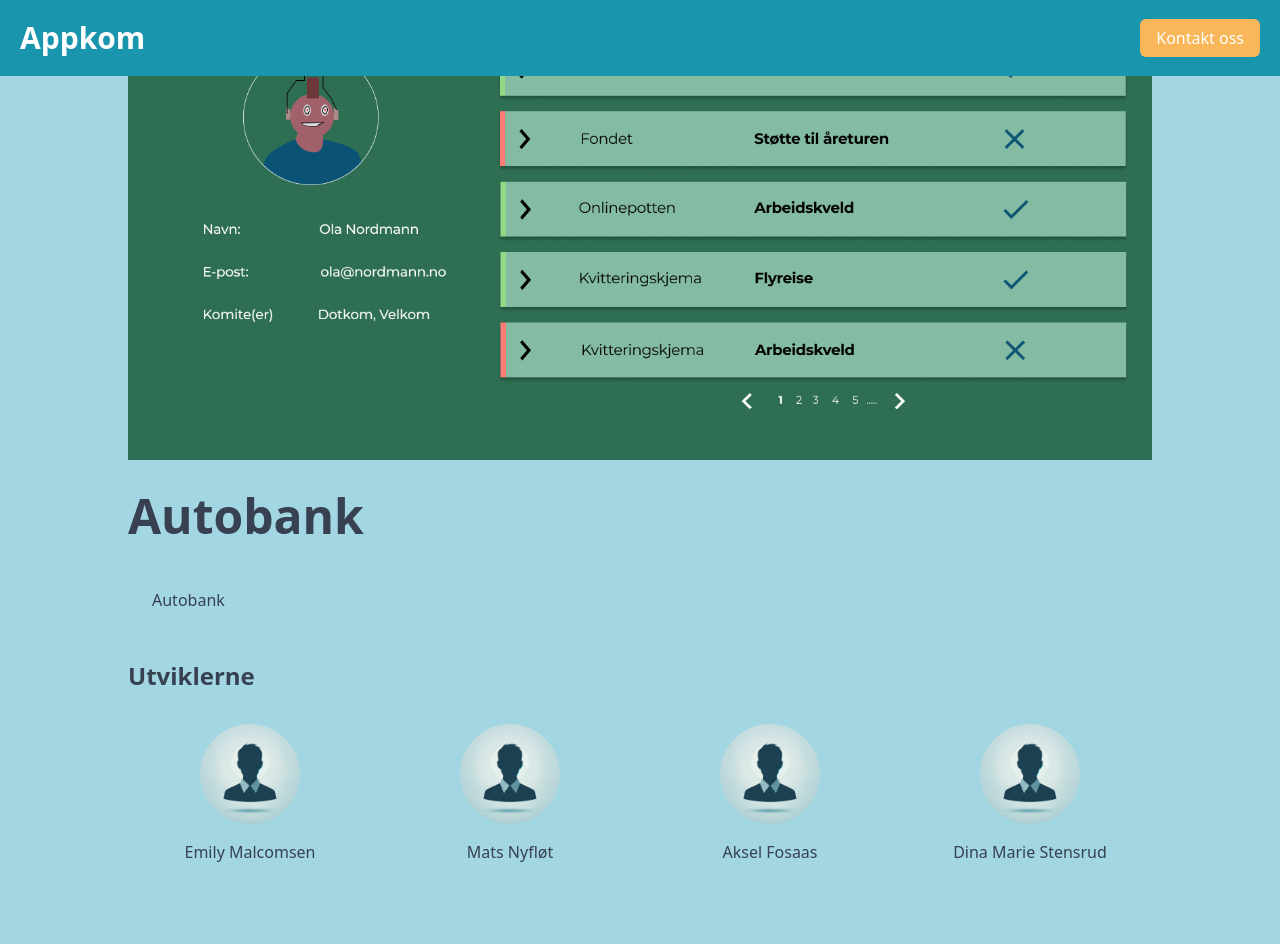
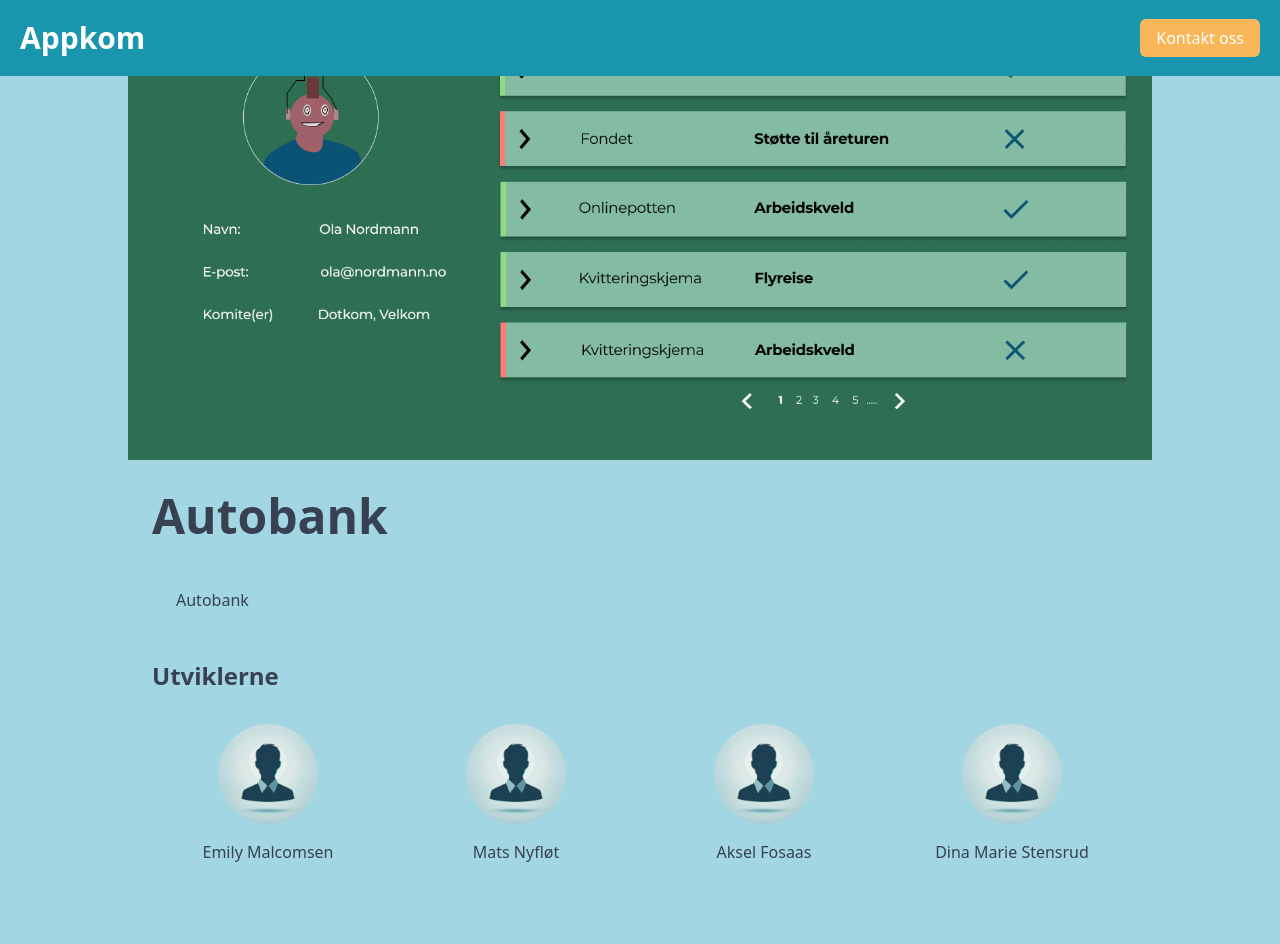
Before and after one commit to appKom/home, a Next.js app: page /prosjekt/autobank in a window 1280 px wide. Shown: the top 944 px of the page. Built offline with nearby package versions, Linux system fonts and the light colour scheme.

Commit message:
add some padding

```diff
--- a/app/prosjekt/[id]/page.tsx
+++ b/app/prosjekt/[id]/page.tsx
@@ -73,6 +73,7 @@ export default async function ProjectPage({ params }: Params) {
               className="w-full object-cover max-h-96"
             />
           </div>
+          <div className="px-6">
             <h1 className="text-xl sm:text-xl md:text-2xl lg:text-3xl xl:text-5xl font-semibold pt-8">
               {project.title}
             </h1>
@@ -82,7 +83,10 @@ export default async function ProjectPage({ params }: Params) {
                   <h2 className="text-2xl font-bold">Teknologier</h2>
                   <ul className="flex flex-wrap gap-2">
                     {project.techStack.map((tech) => (
-                    <li key={tech} className="px-2 py-1 bg-gray-200 rounded-md">
+                      <li
+                        key={tech}
+                        className="px-2 py-1 bg-gray-200 rounded-md"
+                      >
                         {tech}
                       </li>
                     ))}
@@ -116,6 +120,7 @@ export default async function ProjectPage({ params }: Params) {
                 return null;
               })}
             </div>
+          </div>
         </main>
       </div>
     </div>
```
Lines whose indentation alone changed are shown as unchanged.
